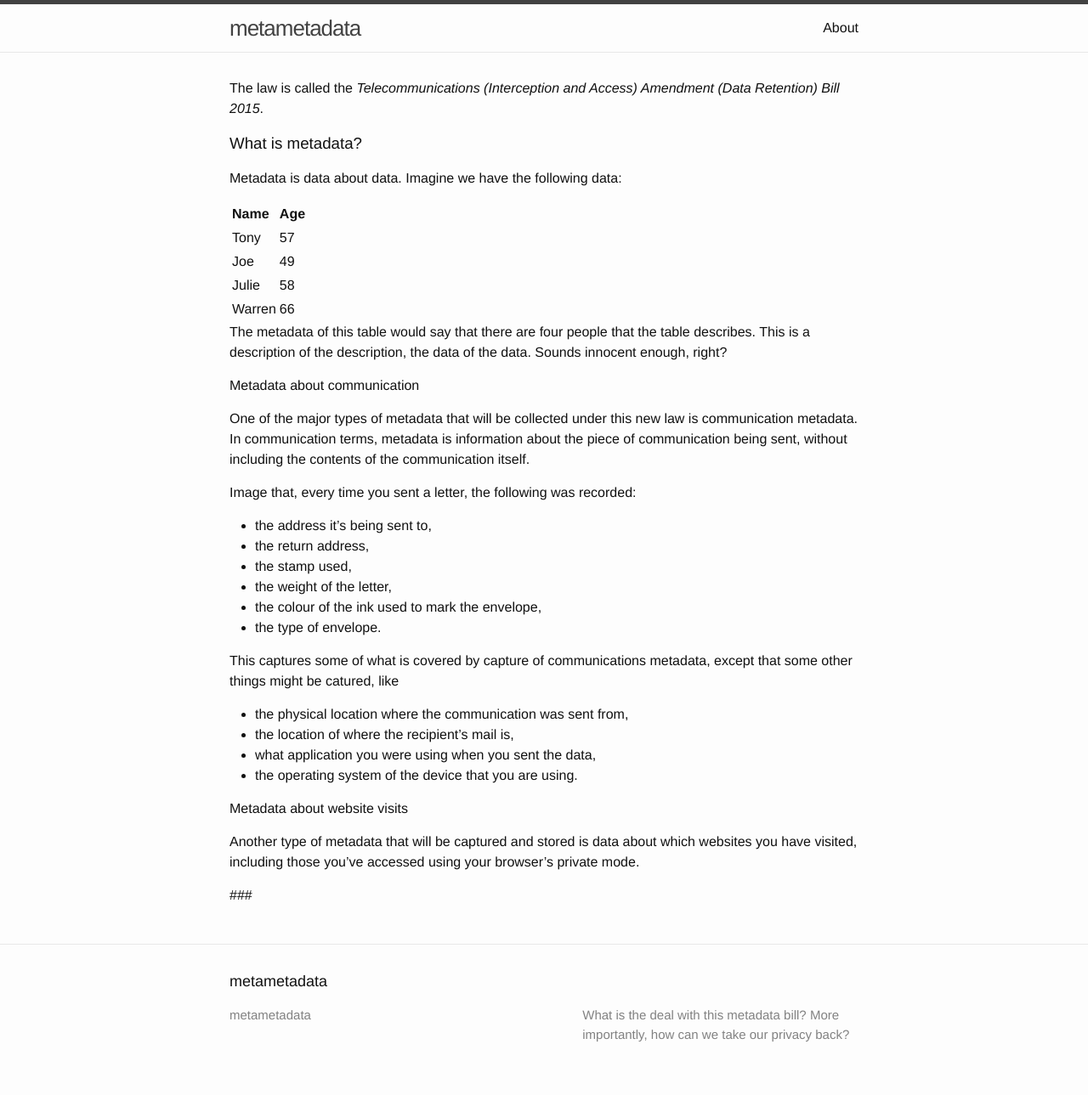
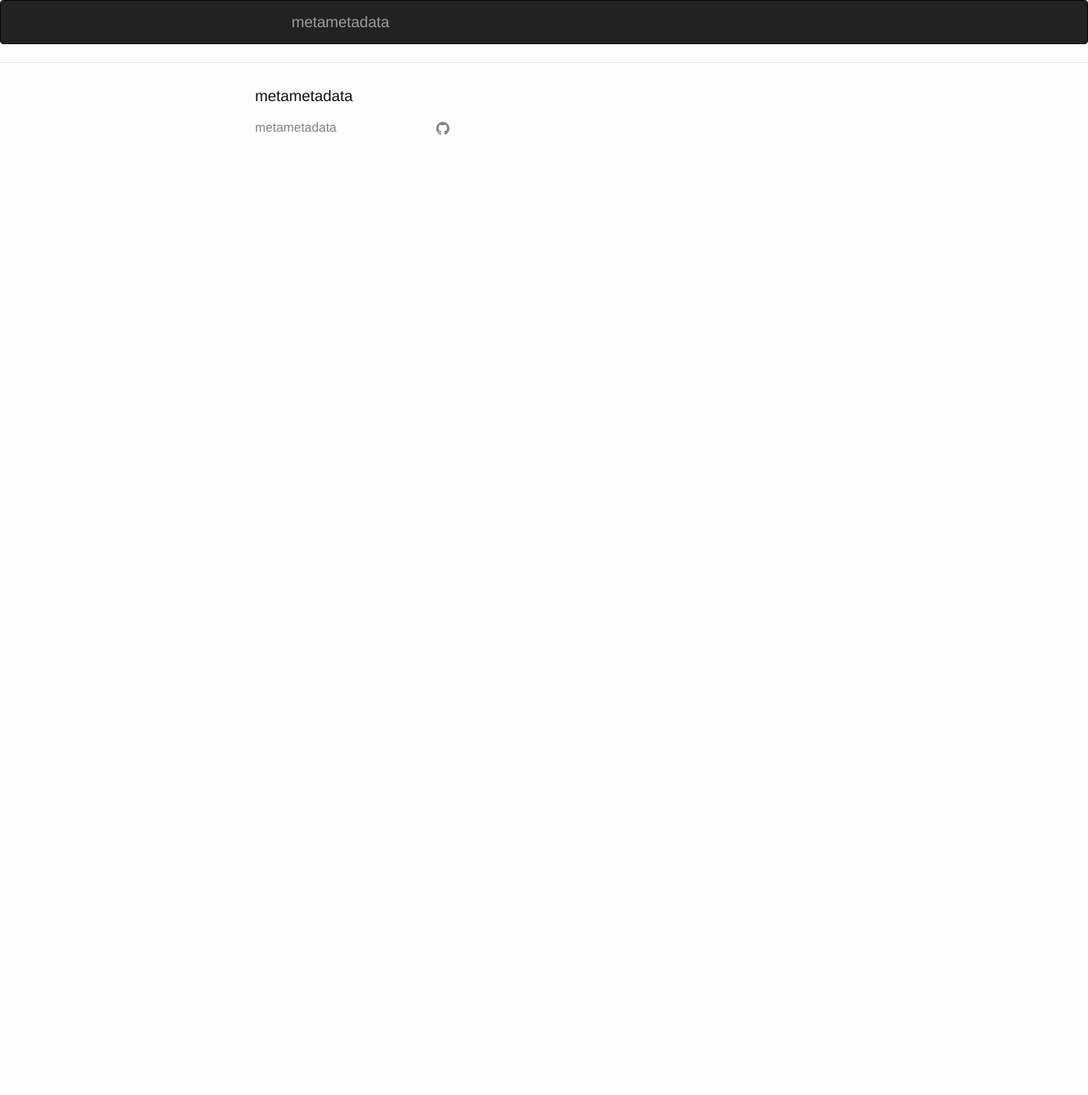
Before and after one commit to stragu/metametadata, a Jekyll site: the page built from index.md, in a window 1280 px wide. Shown: the whole page at 85% size. Built offline with Jekyll 4.4.1, drawn with Linux system fonts in a browser that asks for light colours; after the commit the page ends 900 px from its top, so only the background shows below that.

Commit message:
Messing around with layout.

```diff
--- a/_includes/footer.html
+++ b/_includes/footer.html
@@ -12,11 +12,7 @@
         </ul>
       </div>
 
-      <div class="footer-col  footer-col-2">
-        <ul class="social-media-list">
-          {% if site.github_username %}
-          <li>
-            <a href="https://github.com/{{ site.github_username }}">
+            <a href="https://github.com/lochland">
               <span class="icon  icon--github">
                 <svg viewBox="0 0 16 16">
                   <path fill="#828282" d="M7.999,0.431c-4.285,0-7.76,3.474-7.76,7.761 c0,3.428,2.223,6.337,5.307,7.363c0.388,0.071,0.53-0.168,0.53-0.374c0-0.184-0.007-0.672-0.01-1.32 c-2.159,0.469-2.614-1.04-2.614-1.04c-0.353-0.896-0.862-1.135-0.862-1.135c-0.705-0.481,0.053-0.472,0.053-0.472 c0.779,0.055,1.189,0.8,1.189,0.8c0.692,1.186,1.816,0.843,2.258,0.645c0.071-0.502,0.271-0.843,0.493-1.037 C4.86,11.425,3.049,10.76,3.049,7.786c0-0.847,0.302-1.54,0.799-2.082C3.768,5.507,3.501,4.718,3.924,3.65 c0,0,0.652-0.209,2.134,0.796C6.677,4.273,7.34,4.187,8,4.184c0.659,0.003,1.323,0.089,1.943,0.261 c1.482-1.004,2.132-0.796,2.132-0.796c0.423,1.068,0.157,1.857,0.077,2.054c0.497,0.542,0.798,1.235,0.798,2.082 c0,2.981-1.814,3.637-3.543,3.829c0.279,0.24,0.527,0.713,0.527,1.437c0,1.037-0.01,1.874-0.01,2.129 c0,0.208,0.14,0.449,0.534,0.373c3.081-1.028,5.302-3.935,5.302-7.362C15.76,3.906,12.285,0.431,7.999,0.431z"/>
@@ -25,30 +21,6 @@
 
               <span class="username">{{ site.github_username }}</span>
             </a>
-          </li>
-          {% endif %}
-
-          {% if site.twitter_username %}
-          <li>
-            <a href="https://twitter.com/{{ site.twitter_username }}">
-              <span class="icon  icon--twitter">
-                <svg viewBox="0 0 16 16">
-                  <path fill="#828282" d="M15.969,3.058c-0.586,0.26-1.217,0.436-1.878,0.515c0.675-0.405,1.194-1.045,1.438-1.809
-                  c-0.632,0.375-1.332,0.647-2.076,0.793c-0.596-0.636-1.446-1.033-2.387-1.033c-1.806,0-3.27,1.464-3.27,3.27 c0,0.256,0.029,0.506,0.085,0.745C5.163,5.404,2.753,4.102,1.14,2.124C0.859,2.607,0.698,3.168,0.698,3.767 c0,1.134,0.577,2.135,1.455,2.722C1.616,6.472,1.112,6.325,0.671,6.08c0,0.014,0,0.027,0,0.041c0,1.584,1.127,2.906,2.623,3.206 C3.02,9.402,2.731,9.442,2.433,9.442c-0.211,0-0.416-0.021-0.615-0.059c0.416,1.299,1.624,2.245,3.055,2.271 c-1.119,0.877-2.529,1.4-4.061,1.4c-0.264,0-0.524-0.015-0.78-0.046c1.447,0.928,3.166,1.469,5.013,1.469 c6.015,0,9.304-4.983,9.304-9.304c0-0.142-0.003-0.283-0.009-0.423C14.976,4.29,15.531,3.714,15.969,3.058z"/>
-                </svg>
-              </span>
-
-              <span class="username">{{ site.twitter_username }}</span>
-            </a>
-          </li>
-          {% endif %}
-        </ul>
-      </div>
-
-      <div class="footer-col  footer-col-3">
-        <p class="text">{{ site.description }}</p>
-      </div>
-    </div>
 
   </div>
 
--- a/_includes/head.html
+++ b/_includes/head.html
@@ -6,6 +6,7 @@
   <title>{% if page.title %}{{ page.title }}{% else %}{{ site.title }}{% endif %}</title>
   <meta name="description" content="{% if page.excerpt %}{{ page.excerpt | strip_html | strip_newlines | truncate: 160 }}{% else %}{{ site.description }}{% endif %}">
 
+  <link rel="stylesheet" href="{{ "/css/bootstrap.css" | prepend: site.baseurl }}">
   <link rel="stylesheet" href="{{ "/css/main.css" | prepend: site.baseurl }}">
   <link rel="canonical" href="{{ page.url | replace:'index.html','' | prepend: site.baseurl | prepend: site.url }}">
   <link rel="alternate" type="application/rss+xml" title="{{ site.title }}" href="{{ "/feed.xml" | prepend: site.baseurl | prepend: site.url }}" />
--- a/_includes/header.html
+++ b/_includes/header.html
@@ -1,27 +1,22 @@
-<header class="site-header">
+<nav class="navbar navbar-inverse">
+  <div class="container-fluid">
+      <div class="col-md-3 col-md-offset-3">
+    <!-- Brand and toggle get grouped for better mobile display -->
+    <div class="navbar-header">
+      <button type="button" class="navbar-toggle collapsed" data-toggle="collapse" data-target="#bs-example-navbar-collapse-1">
+        <span class="sr-only">Toggle navigation</span>
+        <span class="icon-bar"></span>
+        <span class="icon-bar"></span>
+        <span class="icon-bar"></span>
+      </button>
+        <a class="navbar-brand" href="{{ site.baseurl }}/">{{ site.title }}</a>
+    </div>
 
-  <div class="wrapper">
-
-    <a class="site-title" href="{{ site.baseurl }}/">{{ site.title }}</a>
-
-    <nav class="site-nav">
-      <a href="#" class="menu-icon">
-        <svg viewBox="0 0 18 15">
-          <path fill="#424242" d="M18,1.484c0,0.82-0.665,1.484-1.484,1.484H1.484C0.665,2.969,0,2.304,0,1.484l0,0C0,0.665,0.665,0,1.484,0 h15.031C17.335,0,18,0.665,18,1.484L18,1.484z"/>
-          <path fill="#424242" d="M18,7.516C18,8.335,17.335,9,16.516,9H1.484C0.665,9,0,8.335,0,7.516l0,0c0-0.82,0.665-1.484,1.484-1.484 h15.031C17.335,6.031,18,6.696,18,7.516L18,7.516z"/>
-          <path fill="#424242" d="M18,13.516C18,14.335,17.335,15,16.516,15H1.484C0.665,15,0,14.335,0,13.516l0,0 c0-0.82,0.665-1.484,1.484-1.484h15.031C17.335,12.031,18,12.696,18,13.516L18,13.516z"/>
-        </svg>
-      </a>
-
-      <div class="trigger">
-        {% for page in site.pages %}
-          {% if page.title %}
-          <a class="page-link" href="{{ page.url | prepend: site.baseurl }}">{{ page.title }}</a>
-          {% endif %}
-        {% endfor %}
-      </div>
-    </nav>
-
-  </div>
-
-</header>
+    <!-- Collect the nav links, forms, and other content for toggling -->
+    <div class="collapse navbar-collapse" id="bs-example-navbar-collapse-1">
+      <ul class="nav navbar-nav">
+      </ul>
+    </div><!-- /.navbar-collapse -->
+  <div>
+  </div><!-- /.container-fluid -->
+</nav>
--- a/_layouts/default.html
+++ b/_layouts/default.html
@@ -7,11 +7,14 @@
 
     {% include header.html %}
 
-    <div class="page-content">
-      <div class="wrapper">
-        {{ content }}
-      </div>
+    <div class="container-fluid">
+          <div class="row">
+              <div class="col-md-6 col-md-offset-3">
+                  {{ content }}
+              </div>
+          </div>
     </div>
+
 
     {% include footer.html %}
 
--- a/index.md
+++ b/index.md
@@ -1,51 +1,3 @@
 ---
 layout: default
-name: aa
 ---
-
-The law is called the _Telecommunications (Interception and Access) Amendment
-(Data Retention) Bill 2015_.
-
-### What is metadata?
-Metadata is data about data. Imagine we have the following data:
-
-|Name      | Age |
-|:----     |:--- |
-|Tony      | 57  |
-|Joe       | 49  |
-|Julie     | 58  |
-|Warren    | 66  |
-
-The metadata of this table would say that there are four
-people that the table describes. This is a description of the
-description, the data of the data. Sounds innocent enough, right?
-
-#### Metadata about communication
-One of the major types of metadata that will be collected under this
-new law is communication metadata. In communication terms, metadata
-is information about the piece of communication being sent, without
-including the contents of the communication itself.
-
-Image that, every time you sent a letter, the following was recorded:
-
-- the address it's being sent to,
-- the return address,
-- the stamp used,
-- the weight of the letter,
-- the colour of the ink used to mark the envelope,
-- the type of envelope.
-
-This captures some of what is covered by capture of communications metadata, except that
-some other things might be catured, like
-
-- the physical location where the communication was sent from,
-- the location of where the recipient's mail is,
-- what application you were using when you sent the data,
-- the operating system of the device that you are using.
-
-#### Metadata about website visits
-Another type of metadata that will be captured and stored is data about
-which websites you have visited, including those you've accessed using
-your browser's private mode.
-
-###
```
Also changed, not shown: page.md (added, +52 -0 lines).
